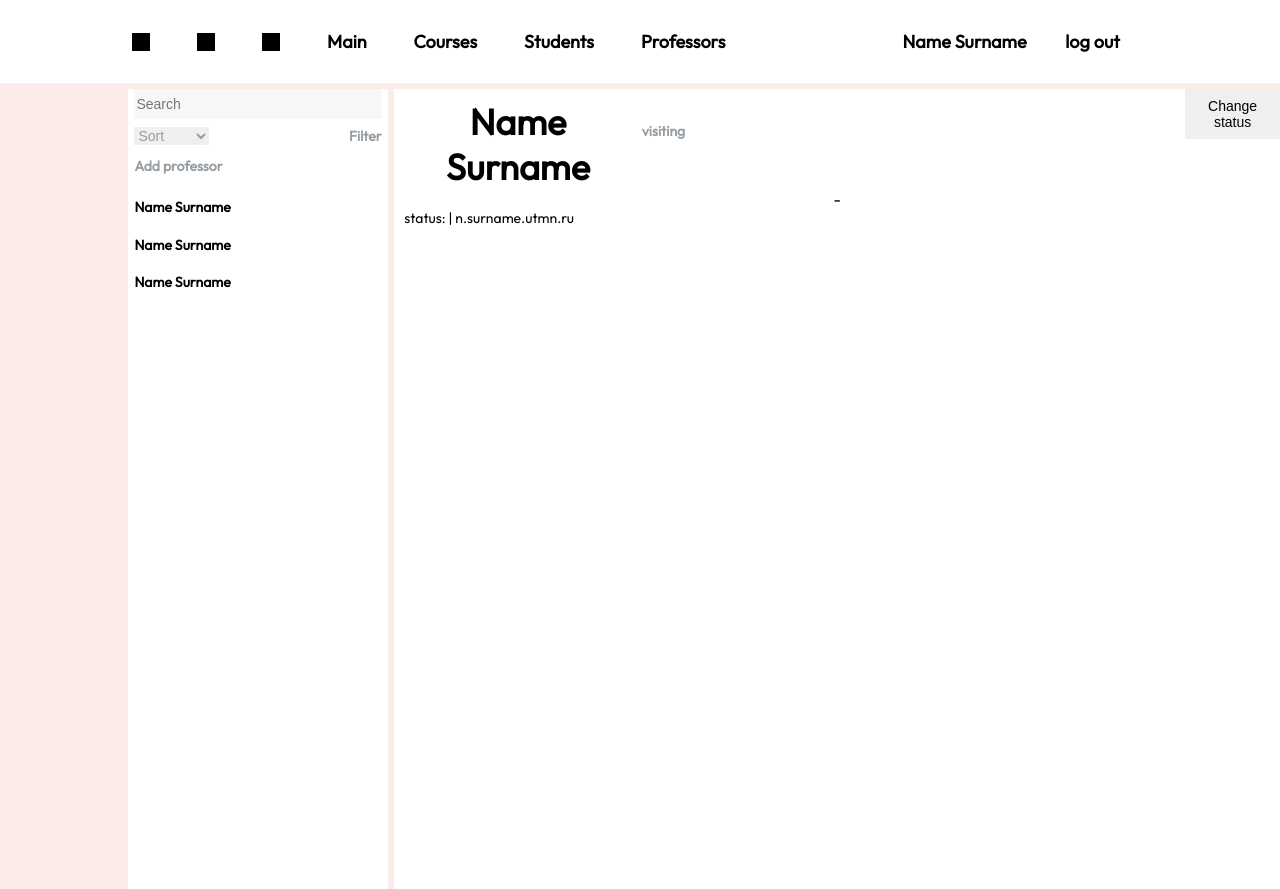
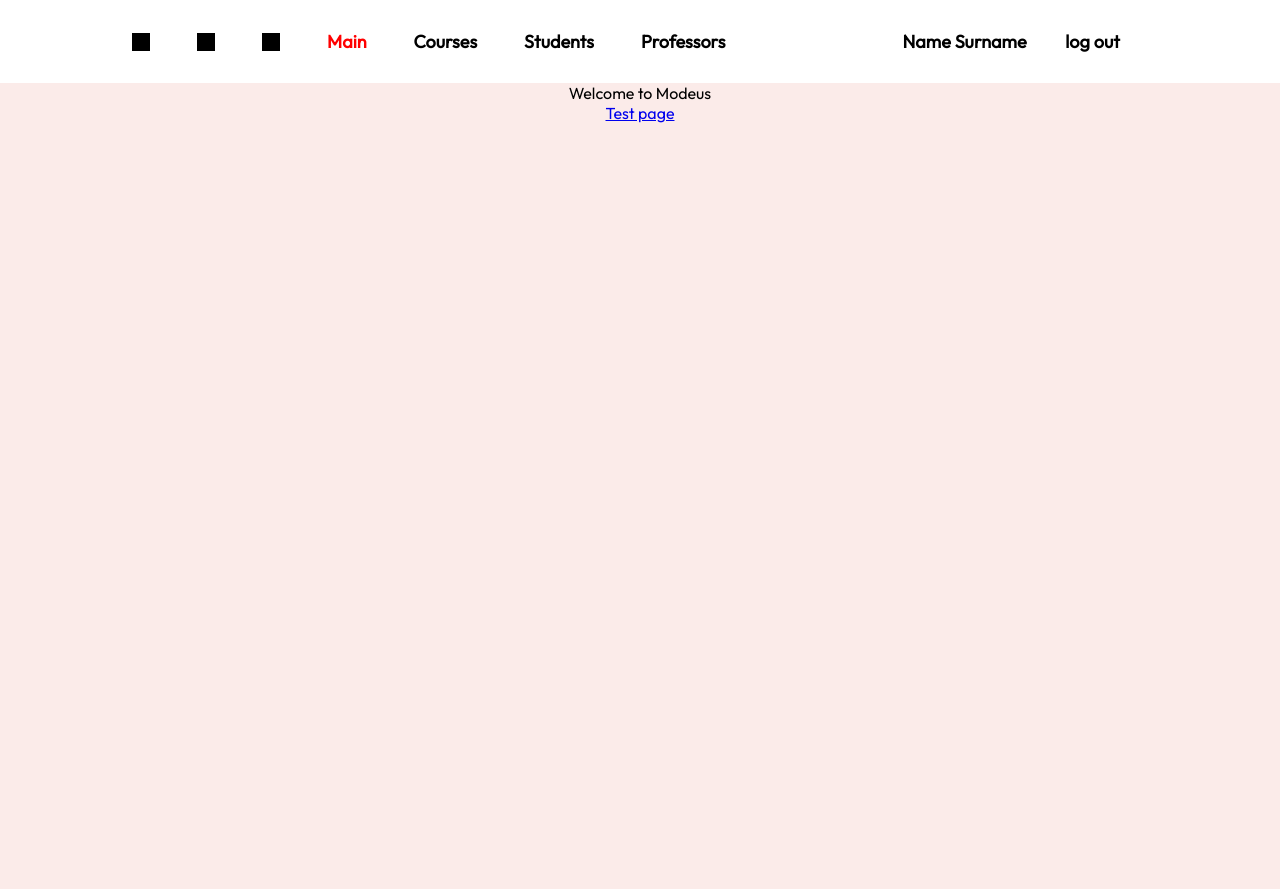
Before and after one commit to barsikus007/modeus, a React (Create React App) app in the folder frontend/: page / in a window 1280 px wide. After the commit the page ends 800 px from the top, so only its background shows below. Built offline with nearby package versions, Linux system fonts and the light colour scheme; the HTML template or start-up script is replaced by a standard one.

Commit message:
add routing

```diff
--- a/frontend/src/App.jsx
+++ b/frontend/src/App.jsx
@@ -3,6 +3,9 @@ import { Route, Routes } from 'react-router-dom';
 import { QueryClient, QueryClientProvider } from 'react-query';
 import { ReactQueryDevtools } from 'react-query/devtools';
 
+import Common from 'pages/Common';
+import Index from 'pages/Index';
+import NotFound from 'pages/NotFound';
 import ProfessorHome from 'components/ProfessorHome';
 import Test from 'pages/Test';
 
@@ -12,8 +15,12 @@ function App() {
   return (
     <QueryClientProvider client={queryClient}>
       <Routes>
-        <Route path="/" element={<ProfessorHome />} />
-        <Route path="/test" element={<Test />} />
+        <Route path="/" element={<Common />}>
+          <Route path="professor" element={<ProfessorHome />} />
+          <Route path="test" element={<Test />} />
+          <Route path="*" element={<NotFound />} />
+          <Route path="" element={<Index />} />
+        </Route>
       </Routes>
       <ReactQueryDevtools position="bottom-right" />
     </QueryClientProvider>
--- a/frontend/src/components/Navbar.jsx
+++ b/frontend/src/components/Navbar.jsx
@@ -1,11 +1,8 @@
 import React from 'react';
+import { NavLink } from 'react-router-dom';
 import styled from 'styled-components';
 
-const Body = styled.div`
-    background-color: #fcecea;
-`;
-
-const Navrow = styled.div`
+const Navrow = styled.nav`
     display: flex;
     flex-direction: row;
 
@@ -19,12 +16,23 @@ const Square = styled.div`
     background-color:black;
 `;
 
+const StyledNavLink = styled(NavLink)`
+  color: black;
+  text-decoration: none;
+  &:hover {
+    color: green;
+  }
+  &.active {
+    color: red;
+    &:hover {
+      color: red;
+    }
+  }
+`;
+
 const H5 = styled.h5`
     font-size: 18px;
     font-weight: bold;
-    &:hover {
-        color:green;
-    }
 `;
 
 const Tabs = styled.div`
@@ -48,23 +56,21 @@ const NameBox = styled.div`
 
 function Navbar() {
   return (
-    <Body>
     <Navrow>
       <Tabs>
         <Square />
         <Square />
         <Square />
-          <H5>Main</H5>
-          <H5>Courses</H5>
-          <H5>Students</H5>
-          <H5>Professors</H5>
+        <StyledNavLink to="/"><H5>Main</H5></StyledNavLink>
+        <StyledNavLink to="/course"><H5>Courses</H5></StyledNavLink>
+        <StyledNavLink to="/student"><H5>Students</H5></StyledNavLink>
+        <StyledNavLink to="/professor"><H5>Professors</H5></StyledNavLink>
       </Tabs>
       <NameBox>
         <H5>Name Surname</H5>
         <H5>log out</H5>
       </NameBox>
     </Navrow>
-    </Body>
   );
 }
 
--- a/frontend/src/components/ProfessorHome.jsx
+++ b/frontend/src/components/ProfessorHome.jsx
@@ -1,7 +1,6 @@
 import React from 'react';
 import styled from 'styled-components';
 
-import Navbar from './Navbar';
 import ProfessorSidebar from './ProfessorSidebar';
 import ProfessorProfile from './ProfessorProfile';
 
@@ -12,13 +11,10 @@ const Row = styled.div`
 
 function professorHome() {
   return (
-    <>
-      <Navbar />
-      <Row>
-        <ProfessorSidebar />
-        <ProfessorProfile />
-      </Row>
-    </>
+    <Row>
+      <ProfessorSidebar />
+      <ProfessorProfile />
+    </Row>
   );
 }
 
--- /dev/null
+++ b/frontend/src/pages/Common.jsx
@@ -0,0 +1,15 @@
+import React from 'react';
+import { Outlet } from 'react-router-dom';
+
+import Navbar from 'components/Navbar';
+
+function Common() {
+  return (
+    <>
+      <Navbar />
+      <Outlet />
+    </>
+  );
+}
+
+export default Common;
--- /dev/null
+++ b/frontend/src/pages/Index.jsx
@@ -0,0 +1,13 @@
+import React from 'react';
+
+function Index() {
+  return (
+    <>
+      Welcome to Modeus
+      <br />
+      <a href="/test">Test page</a>
+    </>
+  );
+}
+
+export default Index;
--- /dev/null
+++ b/frontend/src/pages/NotFound.jsx
@@ -0,0 +1,11 @@
+import React from 'react';
+
+function NotFound() {
+  return (
+    <>
+      Not Found
+    </>
+  );
+}
+
+export default NotFound;
--- a/frontend/src/pages/Test.jsx
+++ b/frontend/src/pages/Test.jsx
@@ -1,4 +1,3 @@
-/* eslint-disable   jsx-a11y/label-has-associated-control */
 import React from 'react';
 import { useMutation, useQuery, useQueryClient } from 'react-query';
 
--- a/frontend/src/queries/students.js
+++ b/frontend/src/queries/students.js
@@ -1,4 +1,3 @@
-/* eslint-disable no-unused-vars */
 const apiPath = '/api/v1';
 
 // eslint-disable-next-line import/prefer-default-export
```
Also changed, not shown: frontend/public/index.html (+0 -10 lines), frontend/.eslintrc.yml. Lines whose indentation alone changed are shown as unchanged.
